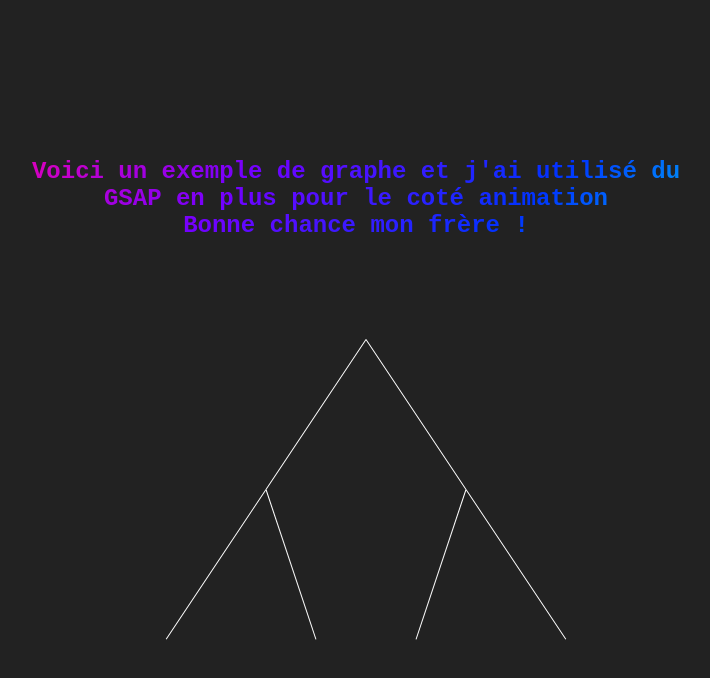
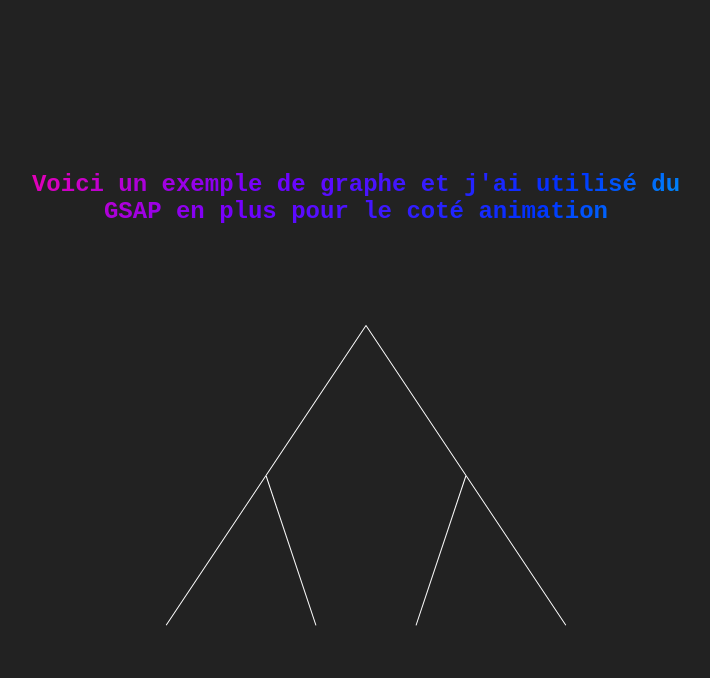
Before and after one commit to JoJoCreation/graphe-dynamique, a plain HTML site: page index.html in a window 1280 px wide. Shown: the whole page, without its empty margins (284-994 px from the left). Drawn offline with nearby package versions, Linux system fonts and the light colour scheme.

Commit message:
Ajout/modification de fonctionnalités

```diff
--- a/index.html
+++ b/index.html
@@ -12,7 +12,6 @@
     <h1>
       Voici un exemple de graphe et j'ai utilisé du <br />GSAP en plus pour le
       coté animation <br />
-      Bonne chance mon frère !
     </h1>
     <div class="container">
       <!-- Les nœuds et les liens seront ajoutés dynamiquement ici par JavaScript -->
```
